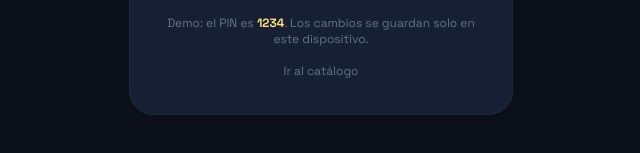
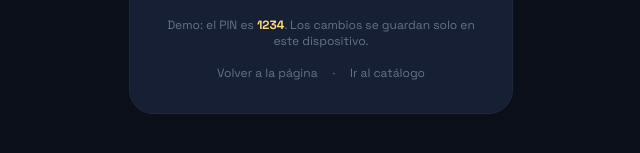
Before and after one commit to Putrefacto669/Dr-Mario-2, a plain HTML site: page admin/index.html in a window 1280 px wide. Shown: the part 547-700 px from the top of the page, 319-959 px from the left. Drawn offline with nearby package versions, Linux system fonts and the light colour scheme; animation ran at ten frames a second.

Commit message:
Add files via upload

```diff
--- a/admin/index.html
+++ b/admin/index.html
@@ -60,7 +60,11 @@
             <p id="login-error" class="text-sm text-brand-red min-h-[1.25rem] mb-2" role="alert"></p>
             <button id="login-btn" class="w-full bg-brand-cyan hover:bg-cyan-300 text-slate-900 font-bold py-3 rounded-xl transition-colors">Entrar</button>
             <p id="demo-hint" hidden class="text-xs text-slate-500 mt-5">Demo: el PIN es <b class="text-brand-yellow">1234</b>. Los cambios se guardan solo en este dispositivo.</p>
-            <a href="../catalogo/index.html" class="inline-block text-xs text-slate-500 hover:text-brand-cyan mt-4">Ir al catálogo</a>
+            <p class="mt-4 text-xs text-slate-500 space-x-3">
+                <a href="../Home-Landing/index.html" class="hover:text-brand-cyan">Volver a la página</a>
+                <span aria-hidden="true">·</span>
+                <a href="../catalogo/index.html" class="hover:text-brand-cyan">Ir al catálogo</a>
+            </p>
         </form>
     </section>
 
```
Also changed, not shown: Home-Landing/index.html (+5 -0 lines), catalogo/index.html (+5 -0 lines).
